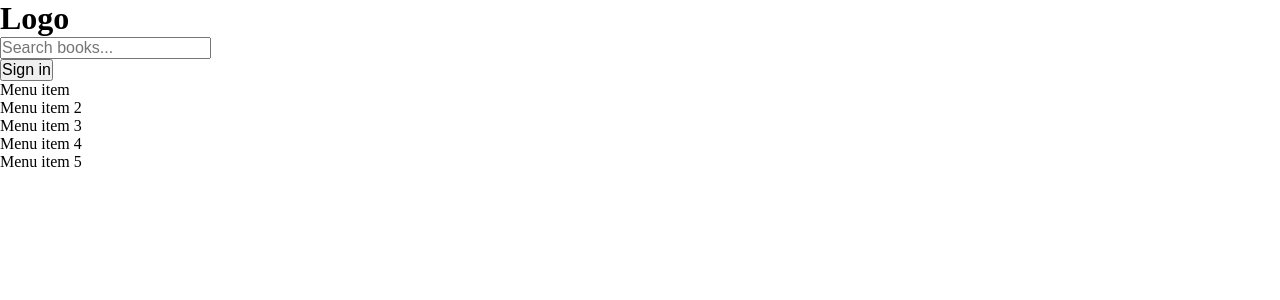
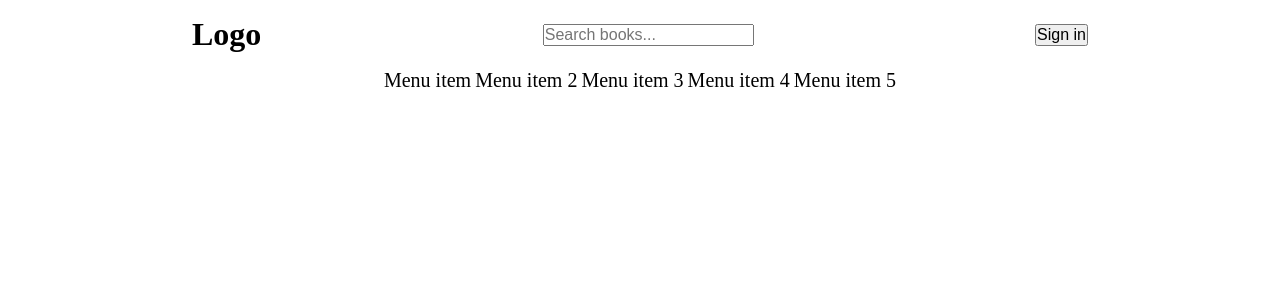
Before and after one commit to Dreamheart92/novel-journeys, a React (Vite) app: page / in a window 1280 px wide. Shown: the top 300 px of the page. Built offline with nearby package versions, Linux system fonts and the light colour scheme.

Commit message:
added classnames

```diff
--- a/src/components/header/Header.jsx
+++ b/src/components/header/Header.jsx
@@ -1,7 +1,9 @@
+import style from "./Header.module.css";
+
 export default function Header() {
     return (
-        <header>
-            <div>
+        <header className={style.header}>
+            <div className={style['header-primary']}>
                 <div>
                     <h1>Logo</h1>
                 </div>
@@ -16,8 +18,8 @@ export default function Header() {
 
             </div>
 
-            <div>
-                <ul>
+            <div className={style['header-secondary']}>
+                <ul className={style.items}>
                     <li>Menu item</li>
                     <li>Menu item 2</li>
                     <li>Menu item 3</li>
```
